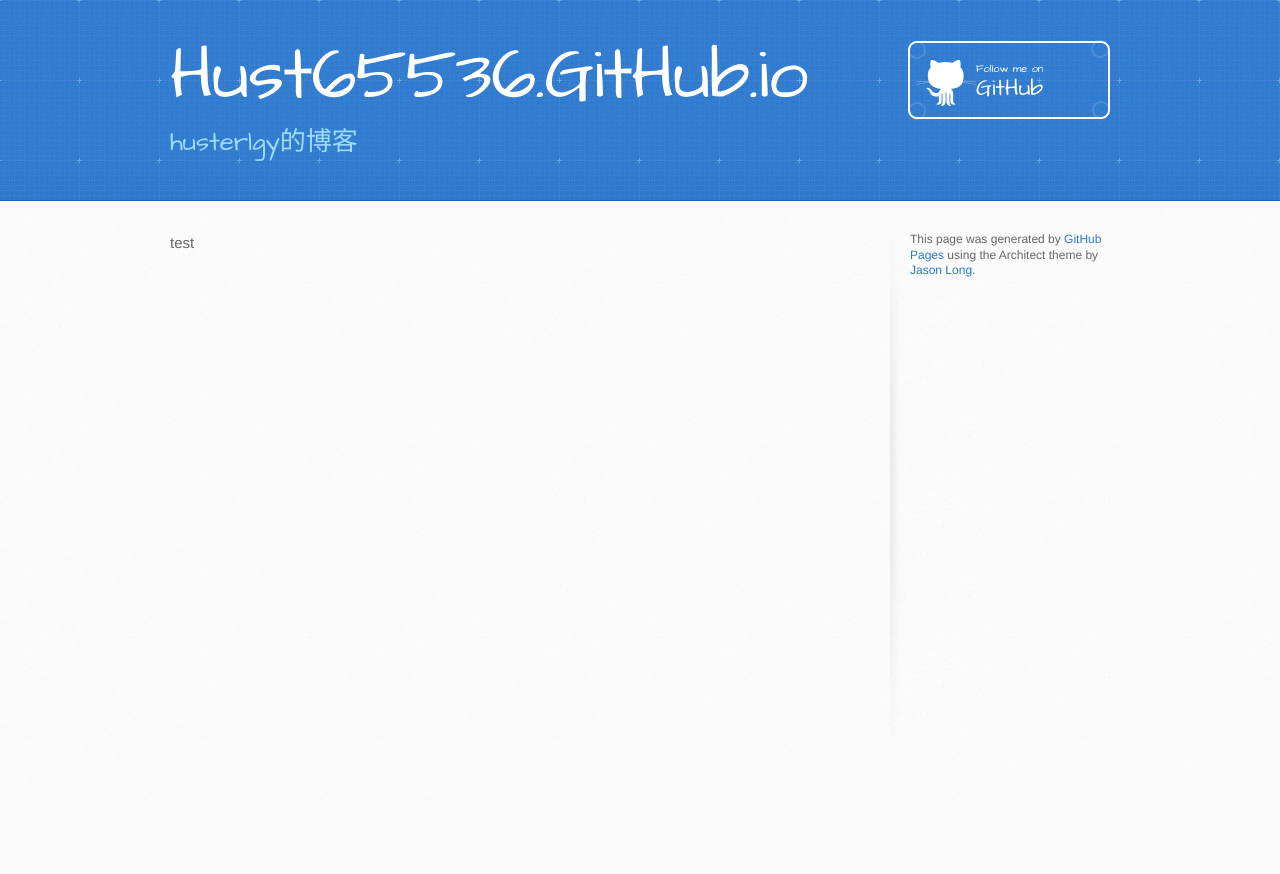
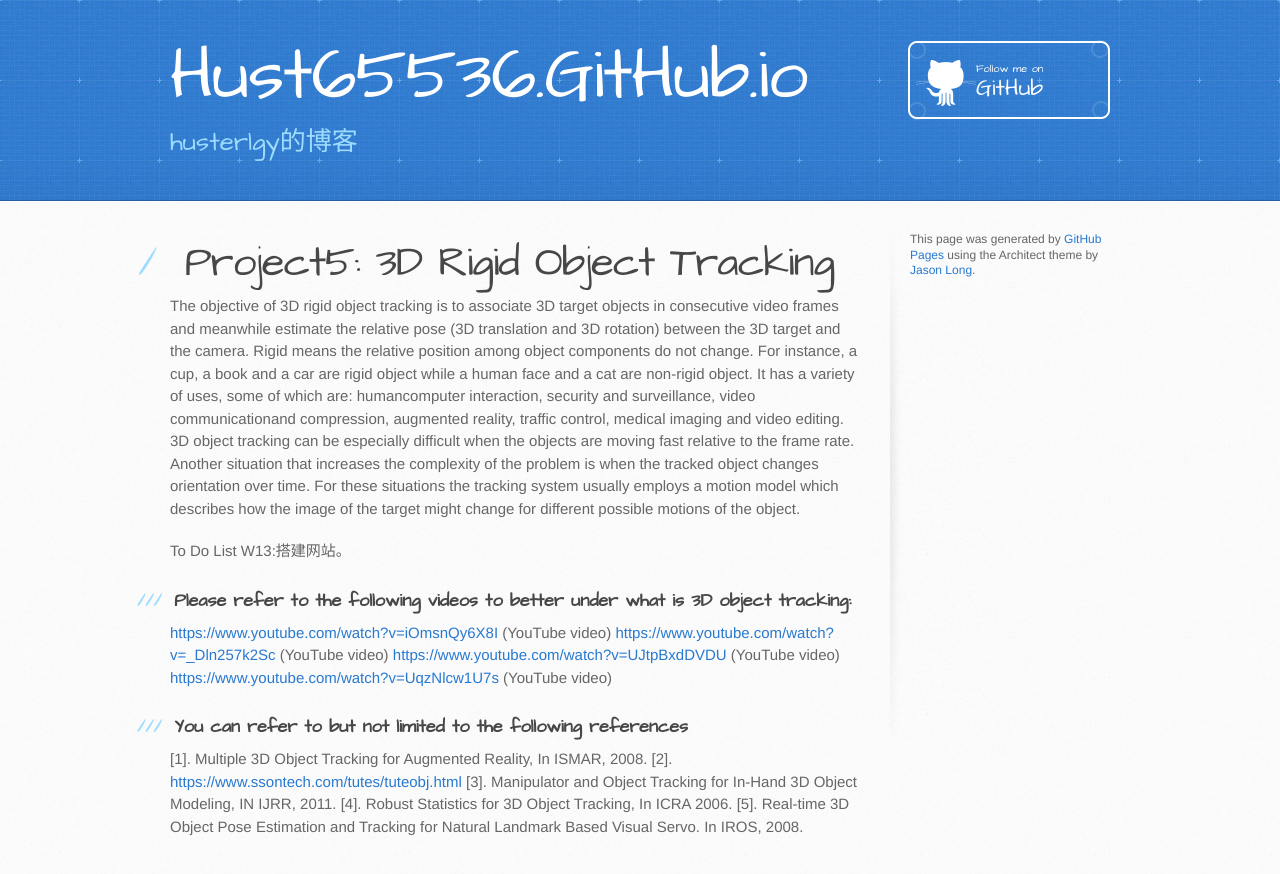
Before and after one commit to hust65536/hust65536.github.io, a plain HTML site: page index.html in a window 1280 px wide. Before the commit the page ends 800 px from the top, so only its background shows below. Drawn offline with Linux system fonts and the light colour scheme.

Commit message:
Replace master branch with page content via GitHub

```diff
--- a/index.html
+++ b/index.html
@@ -28,7 +28,32 @@
     <div id="content-wrapper">
       <div class="inner clearfix">
         <section id="main-content">
-          <p>test</p>
+          <h1>
+<a id="project5-3d-rigid-object-tracking" class="anchor" href="#project5-3d-rigid-object-tracking" aria-hidden="true"><span aria-hidden="true" class="octicon octicon-link"></span></a>Project5: 3D Rigid Object Tracking</h1>
+
+<p>The objective of 3D rigid object tracking is to associate 3D target objects in consecutive video frames and meanwhile estimate the relative pose (3D translation and 3D rotation) between the 3D target and the camera. Rigid means the relative position among object components do not change. For instance, a cup, a book and a car are rigid object while a human face and a cat are non-rigid object. It has a variety of uses, some of which are: humancomputer interaction, security and surveillance, video communicationand compression, augmented reality, traffic control, medical imaging and video editing. 3D object tracking can be especially difficult when the objects are moving fast relative to the frame rate. Another situation that increases the complexity of the problem is when the tracked object changes orientation over time. For these situations the tracking system usually employs a motion model which describes how the image of the target might change for different possible motions of the object.</p>
+
+<p>To  Do List
+W13:搭建网站。</p>
+
+<h3>
+<a id="please-refer-to-the-following-videos-to-better-under-what-is-3d-object-tracking" class="anchor" href="#please-refer-to-the-following-videos-to-better-under-what-is-3d-object-tracking" aria-hidden="true"><span aria-hidden="true" class="octicon octicon-link"></span></a>Please refer to the following videos to better under what is 3D object tracking:</h3>
+
+<p><a href="https://www.youtube.com/watch?v=iOmsnQy6X8I">https://www.youtube.com/watch?v=iOmsnQy6X8I</a> (YouTube video)
+<a href="https://www.youtube.com/watch?v=_Dln257k2Sc">https://www.youtube.com/watch?v=_Dln257k2Sc</a> (YouTube video)
+<a href="https://www.youtube.com/watch?v=UJtpBxdDVDU">https://www.youtube.com/watch?v=UJtpBxdDVDU</a> (YouTube video)
+<a href="https://www.youtube.com/watch?v=UqzNlcw1U7s">https://www.youtube.com/watch?v=UqzNlcw1U7s</a> (YouTube video)</p>
+
+<h3>
+<a id="you-can-refer-to-but-not-limited-to-the-following-references" class="anchor" href="#you-can-refer-to-but-not-limited-to-the-following-references" aria-hidden="true"><span aria-hidden="true" class="octicon octicon-link"></span></a>You can refer to but not limited to the following references</h3>
+
+<p>[1]. Multiple 3D Object Tracking for Augmented Reality, In ISMAR, 2008.
+[2]. <a href="https://www.ssontech.com/tutes/tuteobj.html">https://www.ssontech.com/tutes/tuteobj.html</a>
+[3]. Manipulator and Object Tracking for In-Hand 3D Object Modeling, IN
+IJRR, 2011.
+[4]. Robust Statistics for 3D Object Tracking, In ICRA 2006.
+[5]. Real-time 3D Object Pose Estimation and Tracking for Natural
+Landmark Based Visual Servo. In IROS, 2008.</p>
         </section>
 
         <aside id="sidebar">
```
Also changed, not shown: params.json (+1 -1 lines).
